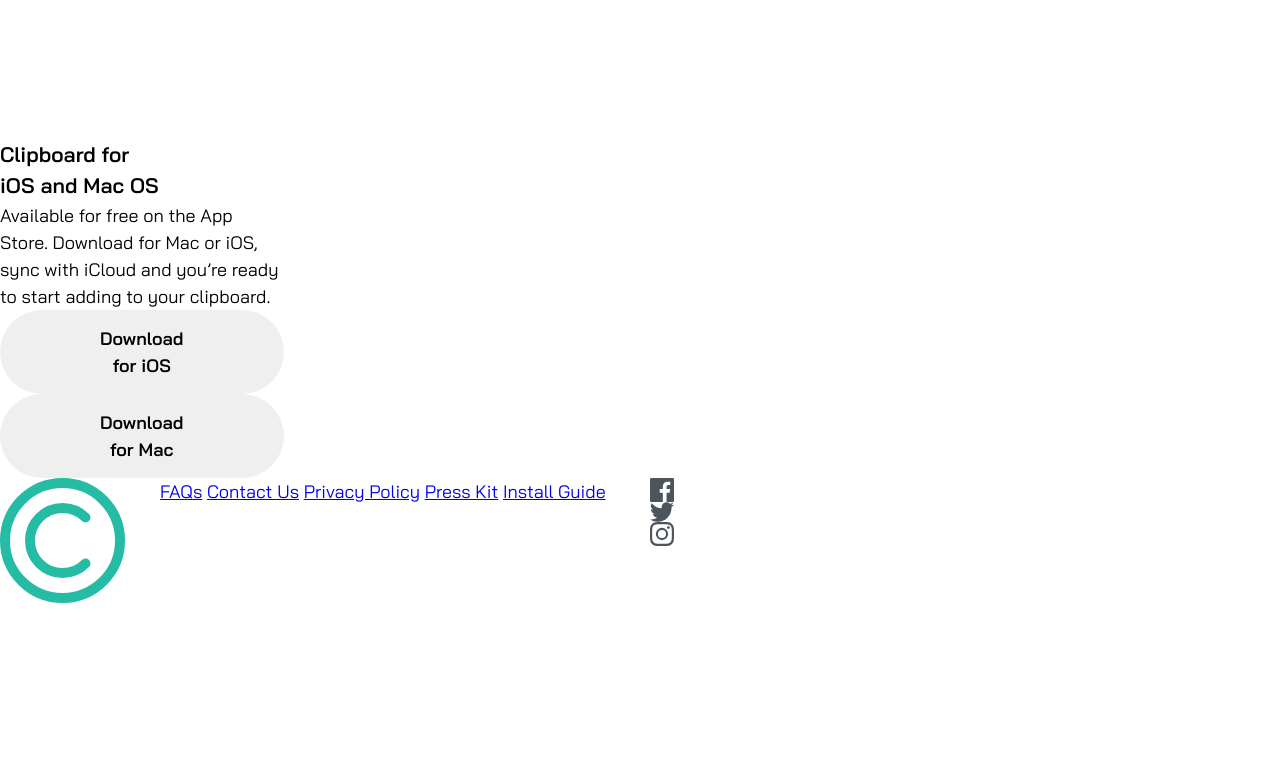
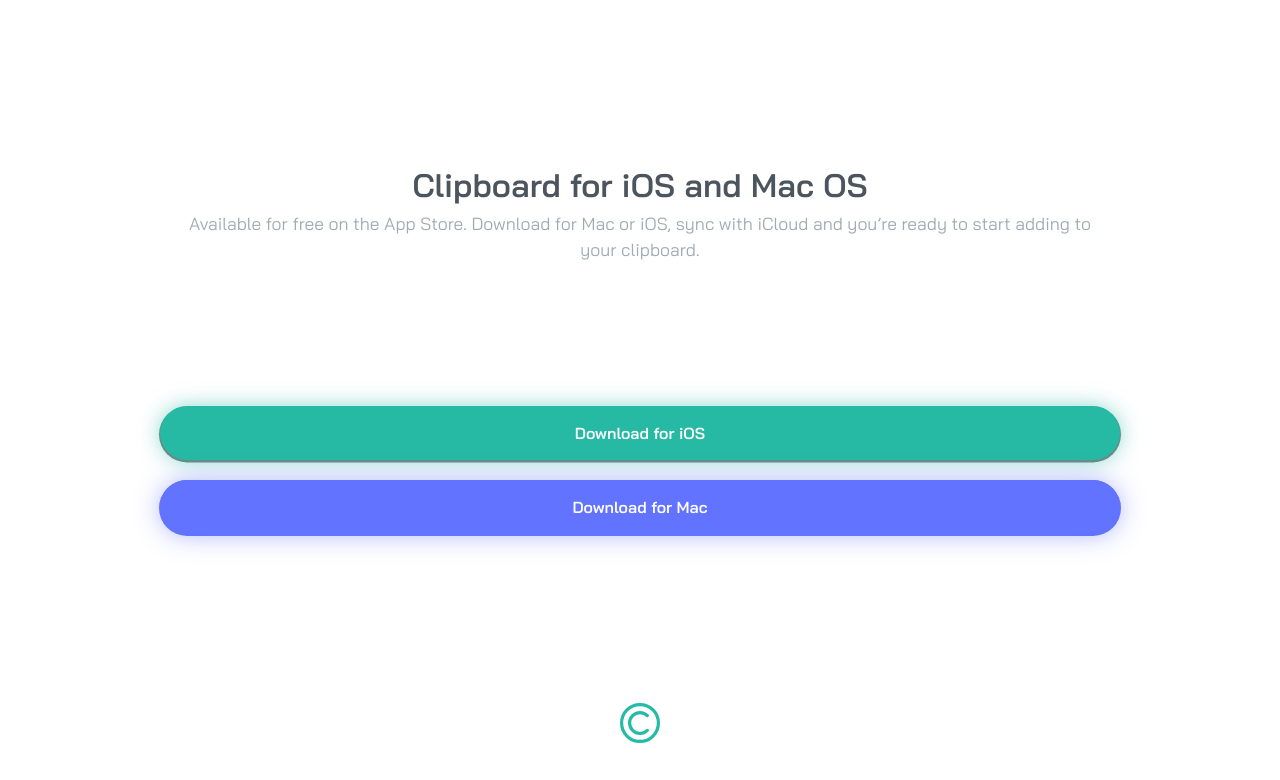
Before and after one commit to youssef741/Clipboard-landing-page, a website built with Vite: page index.html in a window 1280 px wide. Shown: the part 5180-5960 px from the top of the page. Before the commit the page ends 5783 px from the top, so only its background shows below. Built offline with nearby package versions, Linux system fonts and the light colour scheme.

Commit message:
new grid

```diff
--- a/index.html
+++ b/index.html
@@ -130,14 +130,14 @@
             Available for free on the App Store. Download for Mac or iOS, sync
             with iCloud and you’re ready to start adding to your clipboard.
           </p>
-          <button class="download_ios">Download for iOS</button>
-          <button class="download_mac">Download for Mac</button>
         </div>
+        <button class="download_ios">Download for iOS</button>
+        <button class="download_mac">Download for Mac</button>
       </section>
     </main>
     <footer>
       <section class="footer grid">
-        <img src="./images/logo.svg" alt="logo" />
+        <img class="footer_img" src="./images/logo.svg" alt="logo" />
         <div class="footer_content">
           <a href="#" class="footer_faqs">FAQs</a>
           <a href="#" class="footer_contact">Contact Us</a>
--- a/src/style.css
+++ b/src/style.css
@@ -395,4 +395,91 @@ body {
 
 .download {
   margin-block-start: var(--margin-block);
+  .download_content {
+    /* display: grid; */
+    gap: 1.25em;
+    padding: 1.25em;
+    margin-block-end: 5.625em;
+    grid-column: var(--grid-clo);
+    .download_title {
+      text-wrap: wrap;
+      font-size: clamp(1.5625rem, 1.3644rem + 0.8451vw, 2.125rem);
+      font-weight: 600;
+      text-align: center;
+      color: var(--gray700);
+    }
+
+    .download_description {
+      font-size: clamp(0.9375rem, 0.8715rem + 0.2817vw, 1.125rem);
+      text-align: center;
+      color: var(--gray500);
+    }
+  }
+
+  .download_ios {
+    text-wrap: nowrap;
+    color: white;
+    font-size: 1rem;
+    font-weight: 600;
+    background-color: var(--green);
+    padding: 15px 100px;
+    border-radius: 50px;
+    border: none;
+    grid-column: var(--grid-clo);
+    box-shadow:
+      0 0.5px 20px 1px rgba(38, 186, 164, 0.5),
+      0 1.5px 0 1px rgba(0, 0, 0, 0.5);
+  }
+  .download_mac {
+    text-wrap: nowrap;
+    color: white;
+    font-weight: 600;
+    padding: 15px 100px;
+    font-size: 1rem;
+    background-color: var(--blue);
+    grid-column: var(--grid-clo);
+    border: none;
+    border-radius: 50px;
+    box-shadow:
+      0 1px 25px 0.5px rgba(97, 115, 255, 0.5),
+      0 1px 0 1px rgb(97, 115, 255);
+  }
 }
+
+.footer {
+  margin-block-start: var(--margin-block);
+  grid-column: var(--grid-clo);
+  place-items: center;
+  .footer_img {
+    grid-column: var(--grid-clo);
+    width: 40px;
+    margin-block-end: 20px;
+  }
+  .footer_content {
+    display: flex;
+    gap: var(--space-gap);
+    flex-direction: column;
+    justify-content: center;
+    align-items: center;
+    grid-column: var(--grid-clo);
+    a {
+      color: var(--gray500);
+      font-size: 1rem;
+      font-weight: 400;
+      text-decoration: none;
+    }
+  }
+  .Socials {
+    margin-block-start: 40px;
+    margin-block-end: 40px;
+    display: flex;
+    gap: 35px;
+    justify-content: center;
+    align-items: center;
+    grid-column: var(--grid-clo);
+    social img {
+
+      width: 25px;
+    }
+  }
+}
```
